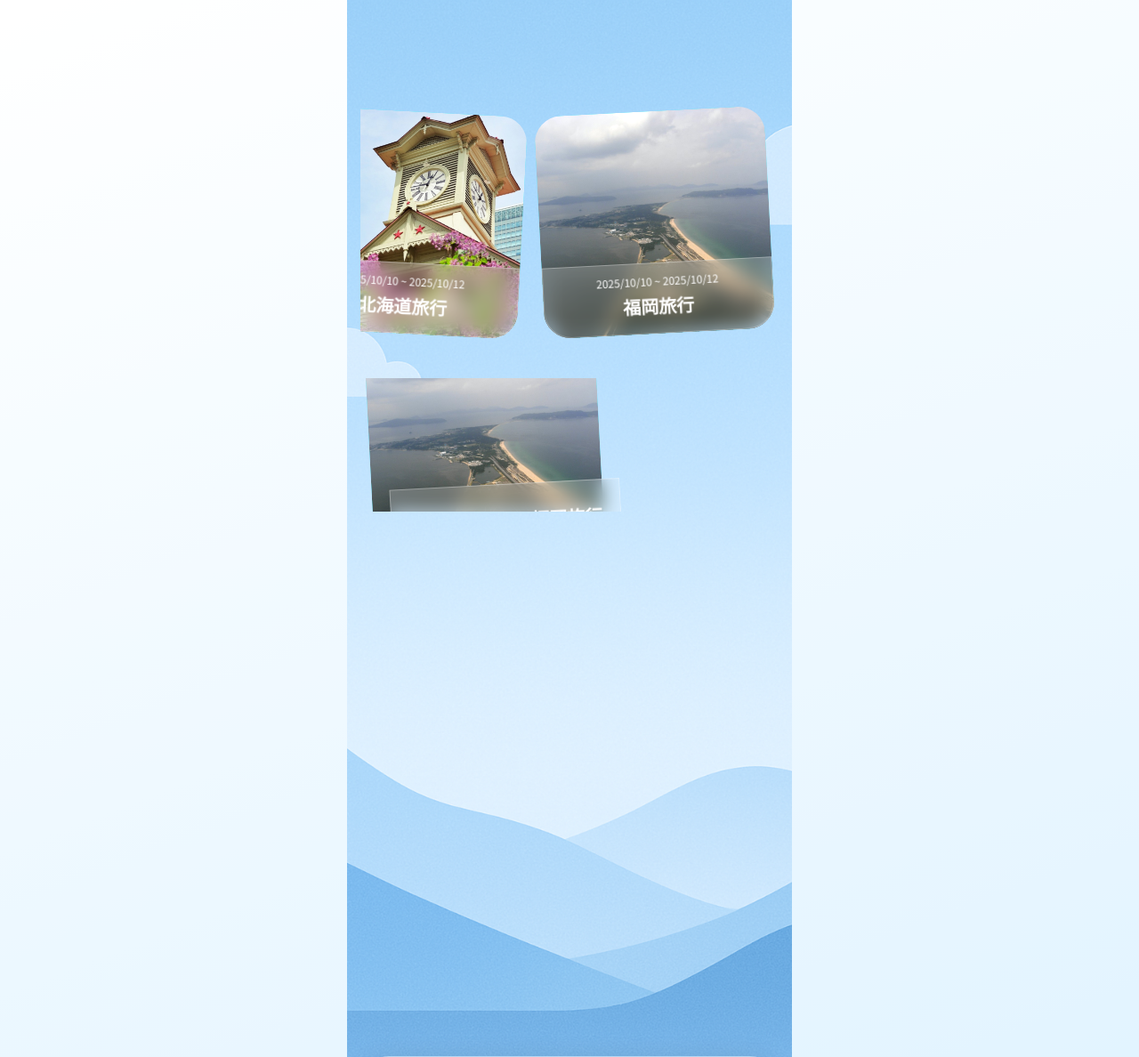
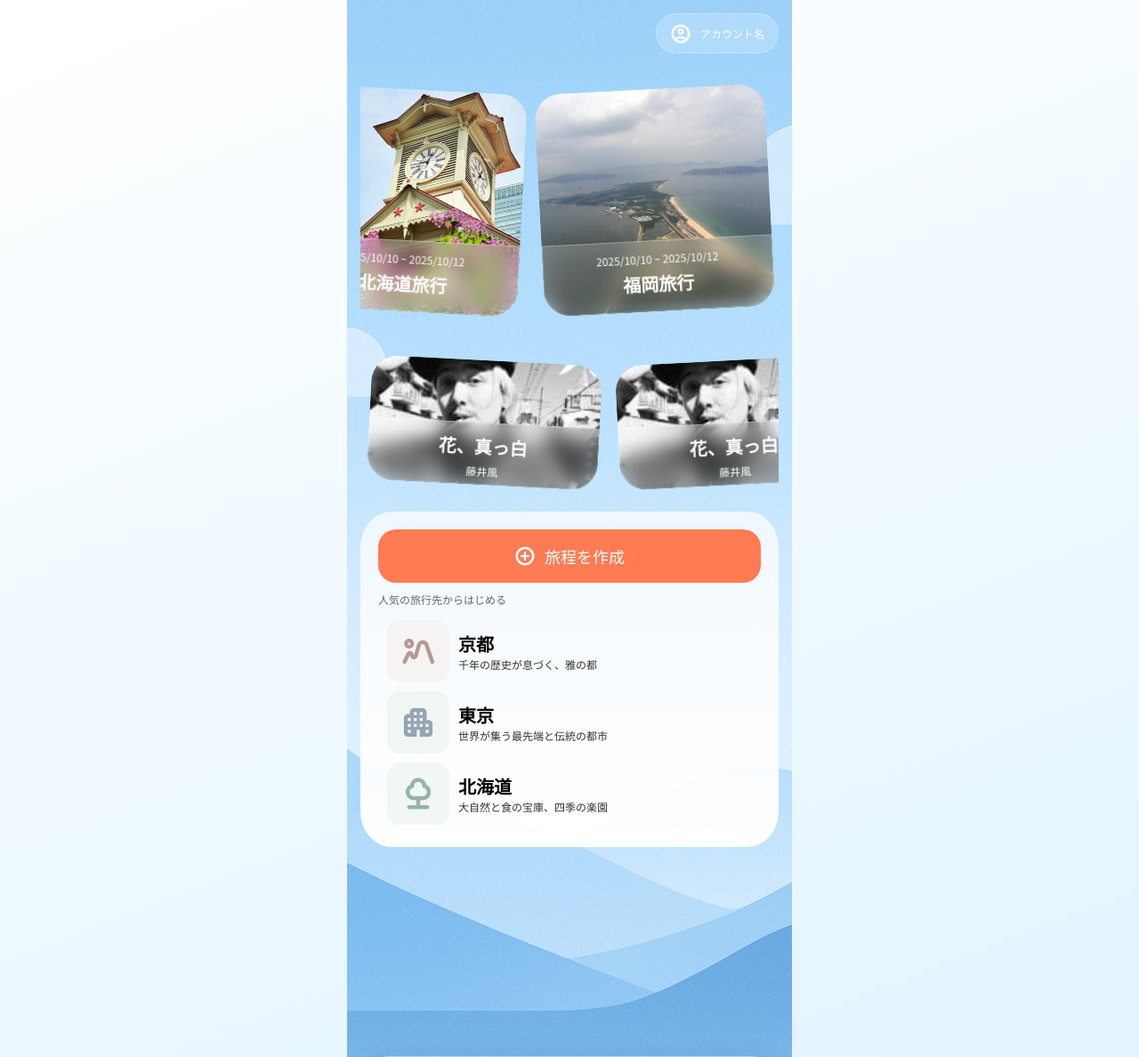
Before and after one commit to isimatsu/sd3d4g, a PHP site: page / in a window 1280 px wide. Shown: the top 1188 px of the page at 89% size. Run offline with PHP 8.4, Linux system fonts and the light colour scheme.

Commit message:
ホーム完成

```diff
--- a/assets/css/index.css
+++ b/assets/css/index.css
@@ -3,7 +3,7 @@
     justify-content: flex-start;
     align-items: center;
     width: 100%;
-    height: 350px;
+    height: 300px;
     overflow-x: scroll;
     overflow-y: hidden;
     scroll-snap-type: x mandatory;
@@ -49,6 +49,8 @@
     padding: 5px 0;
 }
 
+
+
 .main-card{
     transform: rotate(3deg);
 }
@@ -63,16 +65,16 @@
     justify-content: flex-start;
     align-items: center;
     width: 100%;
-    height: 150px;
+    height: 200px;
     overflow-x: scroll;
     overflow-y: hidden;
     scroll-snap-type: x mandatory;
 }
 
-.music-card{
+.hero-music-card{
     flex-shrink: 0;
     width: 55%;
-    height: 250px;
+    height: 140px;
     margin: 0 10px;
     background-color: aqua;
     border-radius: 30px;
@@ -85,7 +87,7 @@
 
 .music-card-detail{
     width: 100%;
-    height: 80px;
+    height: 70px;
     border-radius: 0 0 30px 30px;
     display: flex;
     justify-content: center;
@@ -108,3 +110,44 @@
     font-size: 20px;
     padding: 5px 0;
 }
+
+.new-plan-create-box{
+    width: 100%;
+    padding: 20px;
+    background-image: linear-gradient(0deg, rgba(255, 255, 255, 1), rgba(255, 255, 255, 0.7));
+    border-radius: 35px/40px;
+}
+
+.new-plan-create{
+    display: flex;
+    justify-content: center;
+    align-items: center;
+    width: 100%;
+    height: 60px;
+    border-radius: 20px;
+    background-color: #FF7B54;
+    color: #fff;
+
+    text-decoration: none;
+    font-size: 18px;
+}
+
+.new-plan-create span{
+    margin-right: 10px;
+}
+
+/* スクロールバー */
+
+::-webkit-scrollbar {
+  height: 2px;
+}
+
+::-webkit-scrollbar-track {
+  background: #ffffff00;
+  border-radius: 10px;
+}
+
+::-webkit-scrollbar-thumb {
+  background: #b5dbfb00;
+  border-radius: 10px;
+}
--- a/assets/css/style.css
+++ b/assets/css/style.css
@@ -306,3 +306,30 @@
   padding: 0 20px;
   background-color: #EDEDED;
 }
+
+.pref-select-btn{
+  display: flex;
+  justify-content: left;
+  align-items: center;
+  width: 100%;
+  height: 80px;
+
+}
+
+.pref-icon{
+  width: 70px;
+  height: 70px;
+  border-radius: 15px;
+  margin: 0 10px;
+  display: flex;
+  justify-content: center;
+  align-items: center;
+}
+
+.pref-detail h5{
+  font-size: 20px;
+}
+
+.pref-icon span{
+  font-size: 40px;
+}
--- a/index.php
+++ b/index.php
@@ -19,6 +19,7 @@
         height: 45px;
         position: fixed;
         top: 15px;
+        max-width: 470px;
     }
 
     .page-contents{
@@ -60,14 +61,69 @@
                     </a><!--plan-card-->
                 </div>
                 <div class="hero-music-list">
-                    <a href="" class="music-card side-card" style="background-image: url(assets/img/spot_img/40.jpg);">
+                    <a href="" class="hero-music-card main-card" style="background-image: url(assets/img/music_img/1.jpg);">
                         <div class="music-card-detail">
                             <div>
-                                <p>2025/10/10 ~ 2025/10/12</p>
-                                <h2>福岡旅行</h2>
+                                <h2>花、真っ白</h2>
+                                <p>藤井風</p>
                             </div>
                         </div>
                     </a><!--plan-card-->
+                    <a href="" class="hero-music-card side-card" style="background-image: url(assets/img/music_img/1.jpg);">
+                        <div class="music-card-detail">
+                            <div>
+                                <h2>花、真っ白</h2>
+                                <p>藤井風</p>
+                            </div>
+                        </div>
+                    </a><!--plan-card-->
+                    <a href="" class="hero-music-card main-card" style="background-image: url(assets/img/music_img/1.jpg);">
+                        <div class="music-card-detail">
+                            <div>
+                                <h2>花、真っ白</h2>
+                                <p>藤井風</p>
+                            </div>
+                        </div>
+                    </a><!--plan-card-->
+                </div>
+                <div class="new-plan-create-box">
+                    <a class="new-plan-create" href="#">
+                        <span class="material-symbols-rounded">add_circle</span>
+                        旅程を作成
+                    </a>
+                    <form>
+                        <p style="font-size: 12px; color: #666666; padding: 10px 0;">人気の旅行先からはじめる</p>
+                        <label class="pref-select-btn">
+                            <input type="submit" value="">
+                            <div class="pref-icon" style="background-color: #F6F4F2;">
+                                <span class="material-symbols-rounded" style="color: #B49994;">landscape_2</span>
+                            </div>
+                            <div class="pref-detail">
+                                <h5>京都</h5>
+                                <p style="font-size: 12px; color: #333;">千年の歴史が息づく、雅の都</p>
+                            </div>
+                        </label><!--pref-select-btn-->
+                        <label class="pref-select-btn">
+                            <input type="submit" value="">
+                            <div class="pref-icon" style="background-color: #F2F6F2;">
+                                <span class="material-symbols-rounded" style="color: #94A5B4;">apartment</span>
+                            </div>
+                            <div class="pref-detail">
+                                <h5>東京</h5>
+                                <p style="font-size: 12px; color: #333;">世界が集う最先端と伝統の都市</p>
+                            </div>
+                        </label><!--pref-select-btn-->
+                        <label class="pref-select-btn">
+                            <input type="submit" value="">
+                            <div class="pref-icon" style="background-color: #F2F6F4;">
+                                <span class="material-symbols-rounded" style="color: #94B4AB;"">nature</span>
+                            </div>
+                            <div class="pref-detail">
+                                <h5>北海道</h5>
+                                <p style="font-size: 12px; color: #333;">大自然と食の宝庫、四季の楽園</p>
+                            </div>
+                        </label><!--pref-select-btn-->
+                    </form>
                 </div>
             </div>
         </sction>
@@ -82,7 +138,6 @@
         const mainCard = document.querySelector('.main-card');
 
         if (planList && mainCard) {
-        // 真ん中のカードを中央に配置
             const scrollPosition = mainCard.offsetLeft - (planList.offsetWidth / 2) + (mainCard.offsetWidth / 2);
             planList.scrollLeft = scrollPosition;
         }
```
Also changed, not shown: assets/img/music_img/1.jpg (added), assets/img/music_img/2.jpg (added). Lines whose indentation alone changed are shown as unchanged.
